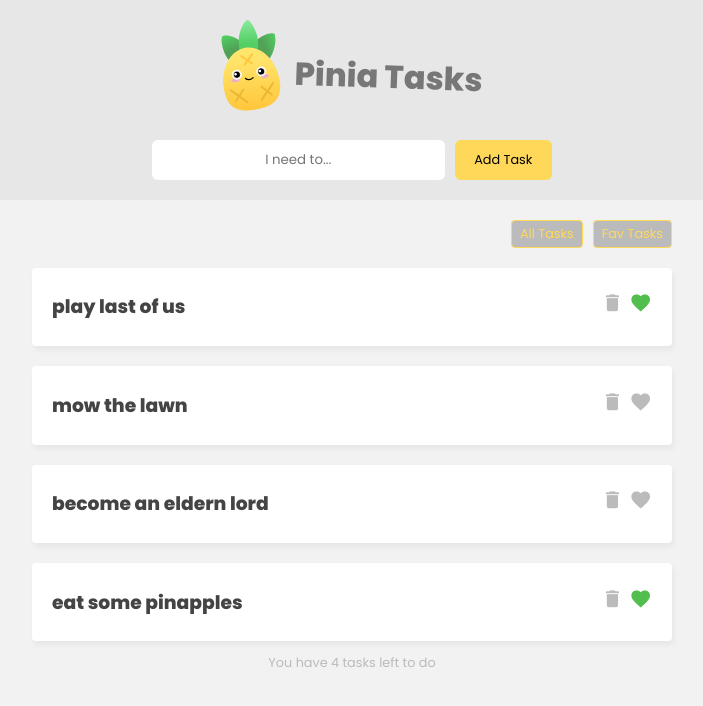
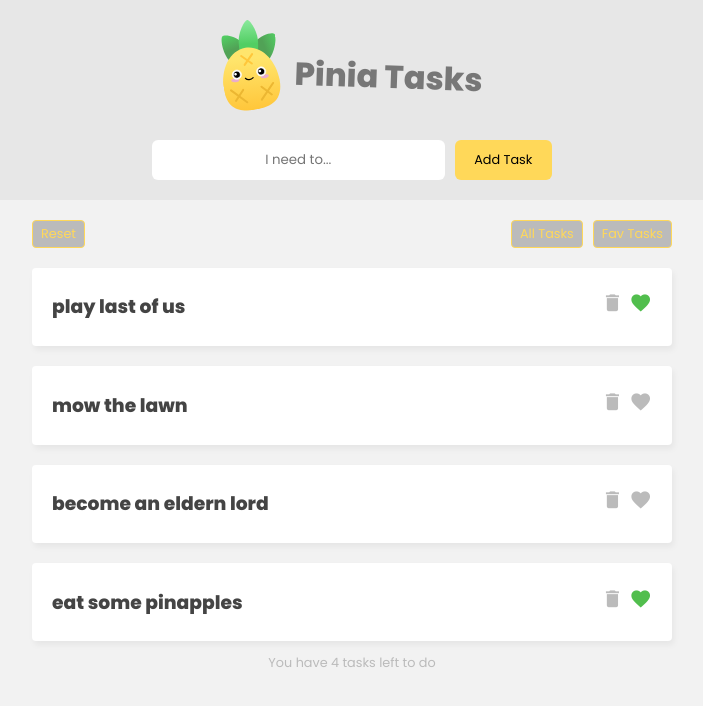
Before and after one commit to ort01/pinia-vue, a Vue app: page / in a window 1280 px wide. Shown: the top 706 px of the page, without its empty margins (288-991 px from the left). Built offline with nearby package versions, Linux system fonts and the light colour scheme; data requests are answered from the project's data file.

Commit message:
resseting state and storeToRefs destructuring

```diff
--- a/src/App.vue
+++ b/src/App.vue
@@ -8,21 +8,27 @@
       <TaskForm />
     </div>
     <nav class="filter">
-      <button @click="filter = 'all'">All Tasks</button>
-      <button @click="filter = 'favs'">Fav Tasks</button>
+      <div>
+        <button @click="taskStore.$reset">Reset</button>
+      </div>
+      <div>
+        <button @click="filter = 'all'">All Tasks</button>
+        <button @click="filter = 'favs'">Fav Tasks</button>
+      </div>
+
     </nav>
-    <div class="loading" v-if="taskStore.isLoading">Loading data...</div>
+    <div class="loading" v-if="isLoading">Loading data...</div>
     <div class="task-list" v-if="filter === 'all'">
-      <div v-for="task in taskStore.tasks">
+      <div v-for="task in tasks">
         <TaskDetails :task="task" />
       </div>
-      <p>You have {{ taskStore.totalCount }} tasks left to do</p>
+      <p>You have {{ totalCount }} tasks left to do</p>
     </div>
     <div class="task-list" v-if="filter === 'favs'">
-      <div v-for="task in taskStore.favs">
+      <div v-for="task in favs">
         <TaskDetails :task="task" />
       </div>
-      <p>You have {{ taskStore.favCount }} favs left to do</p>
+      <p>You have {{ favCount }} favs left to do</p>
     </div>
   </main>
 </template>
@@ -32,9 +38,13 @@
 import TaskForm from "./components/TaskForm.vue";
 import TaskDetails from "./components/taskDetails.vue"
 import { ref } from "vue";
+import { storeToRefs } from "pinia";
 
 //pinia store
 const taskStore = useTaskStore()
+
+//storeToRefs; how to use states and getters from the pinia store as REFS; actions can NOT be used like this
+const { tasks, isLoading, favs, totalCount, favCount } = storeToRefs(taskStore)
 
 //refs
 const filter = ref("all")
@@ -87,11 +97,12 @@
 .filter {
   width: 640px;
   margin: 20px auto 10px;
-  text-align: right;
+  display: flex;
+  justify-content: space-between;
+  align-items: center;
 
   & button {
     display: inline-block;
-    margin-left: 10px;
     background: #bbb;
     border: 1px solid #ffd859;
     color: #ffd859;
@@ -99,6 +110,10 @@
     padding: 4px 8px;
     cursor: pointer;
     font-size: .8em;
+
+    &:not(:first-child) {
+      margin-left: 10px;
+    }
   }
 }
 
```
